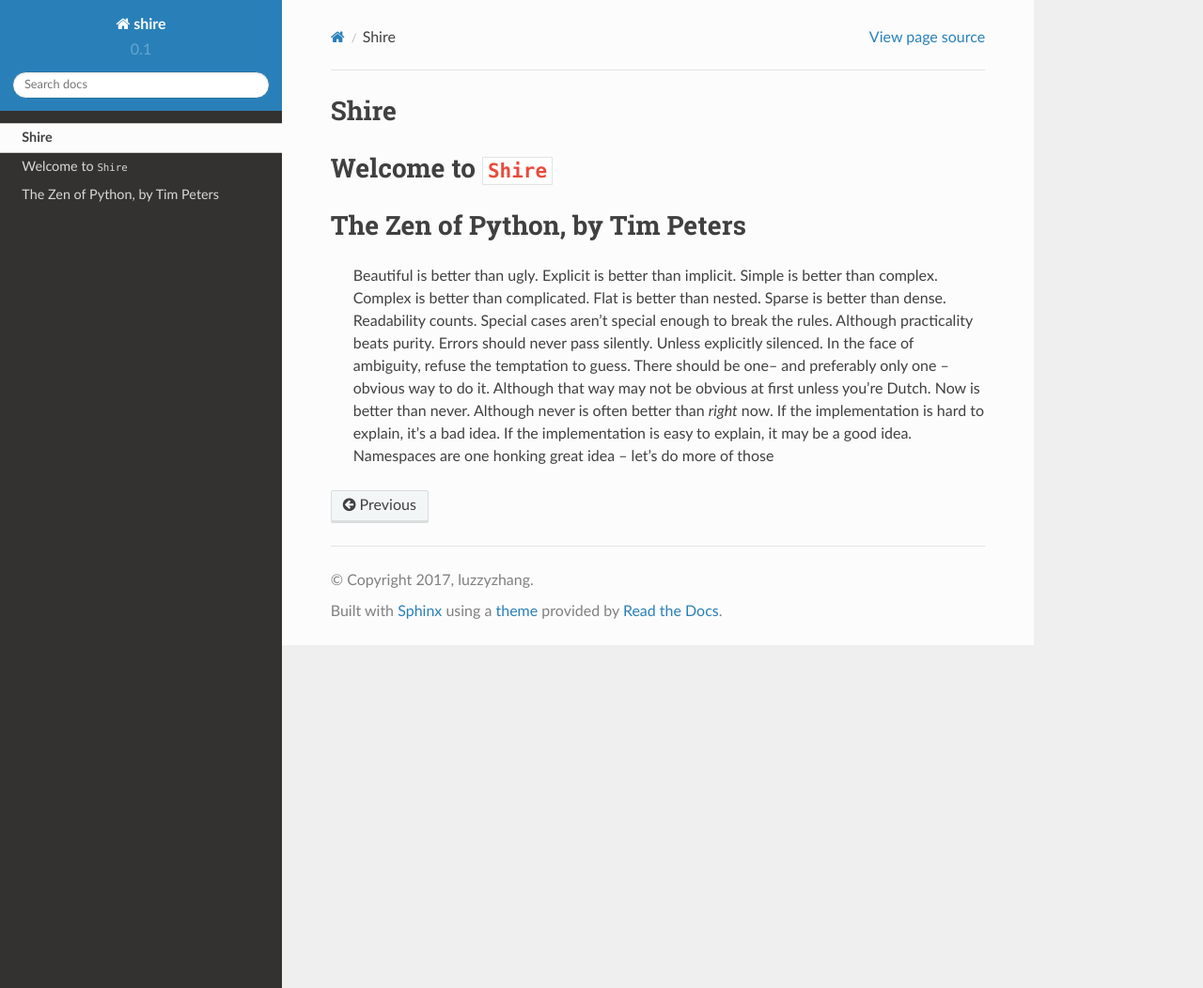
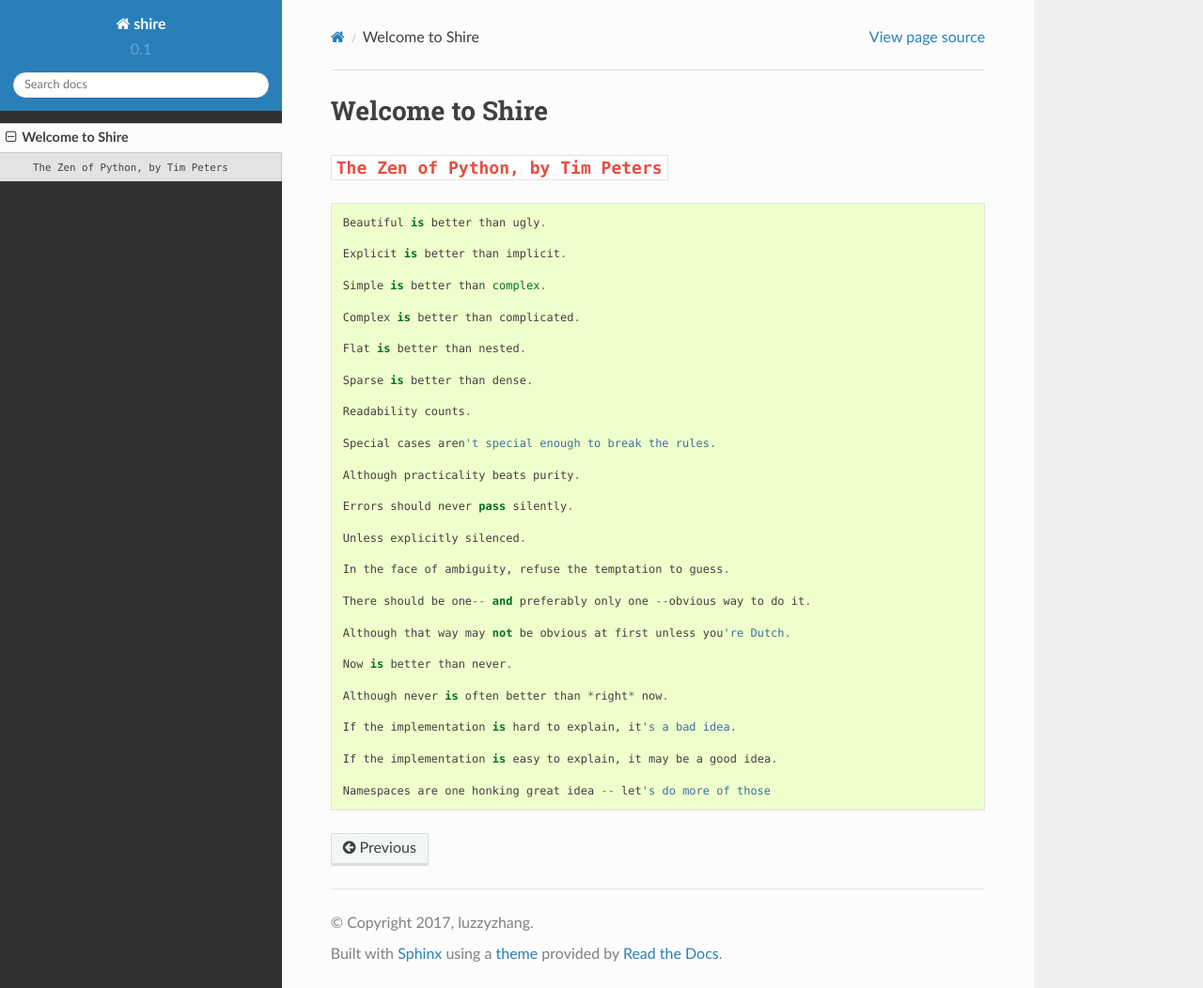
Before and after one commit to luzzyzhang/shire, a Sphinx documentation site: the page built from source/hello.md, in a window 1280 px wide and 1052 px high. Shown: the whole window at 94% size. Built offline with Sphinx 7.4.7 and the Read the Docs theme 2.0.0, drawn with Linux system fonts in a browser that asks for light colours.

Commit message:
Polish home page

````diff
--- a/source/hello.md
+++ b/source/hello.md
@@ -1,25 +1,43 @@
-## Shire
+## Welcome to Shire
 
-## Welcome to `Shire`
+### `The Zen of Python, by Tim Peters`
 
-# The Zen of Python, by Tim Peters
+```
+Beautiful is better than ugly.
 
-> Beautiful is better than ugly.
-> Explicit is better than implicit.
-> Simple is better than complex.
-> Complex is better than complicated.
-> Flat is better than nested.
-> Sparse is better than dense.
-> Readability counts.
-> Special cases aren't special enough to break the rules.
-> Although practicality beats purity.
-> Errors should never pass silently.
-> Unless explicitly silenced.
-> In the face of ambiguity, refuse the temptation to guess.
-> There should be one-- and preferably only one --obvious way to do it.
-> Although that way may not be obvious at first unless you're Dutch.
-> Now is better than never.
-> Although never is often better than *right* now.
-> If the implementation is hard to explain, it's a bad idea.
-> If the implementation is easy to explain, it may be a good idea.
-> Namespaces are one honking great idea -- let's do more of those
+Explicit is better than implicit.
+
+Simple is better than complex.
+
+Complex is better than complicated.
+
+Flat is better than nested.
+
+Sparse is better than dense.
+
+Readability counts.
+
+Special cases aren't special enough to break the rules.
+
+Although practicality beats purity.
+
+Errors should never pass silently.
+
+Unless explicitly silenced.
+
+In the face of ambiguity, refuse the temptation to guess.
+
+There should be one-- and preferably only one --obvious way to do it.
+
+Although that way may not be obvious at first unless you're Dutch.
+
+Now is better than never.
+
+Although never is often better than *right* now.
+
+If the implementation is hard to explain, it's a bad idea.
+
+If the implementation is easy to explain, it may be a good idea.
+
+Namespaces are one honking great idea -- let's do more of those
+```
````
